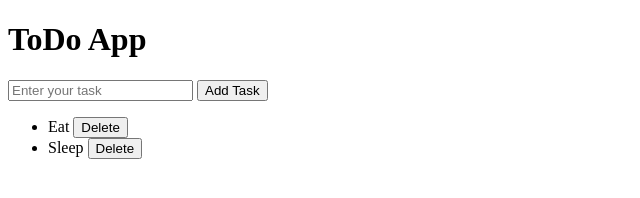
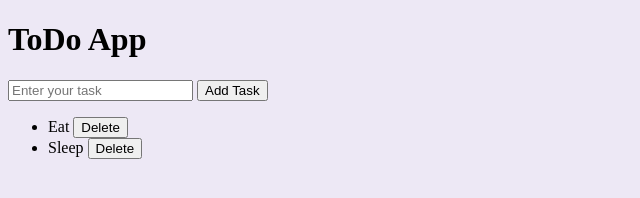
Before and after one commit to SaloniTrivedi11/To-Do-List11, a plain HTML site: page index.html in a window 1280 px wide. Shown: the whole page, without its empty margins (0-640 px from the left). Drawn offline with Linux system fonts and the light colour scheme.

Commit message:
changed bg color to ede8f5

```diff
--- a/style.css
+++ b/style.css
@@ -1,3 +1,3 @@
-.body {
-    background-color: #ADBBDA;
+body {
+    background-color: #EDE8F5;
 }
```
